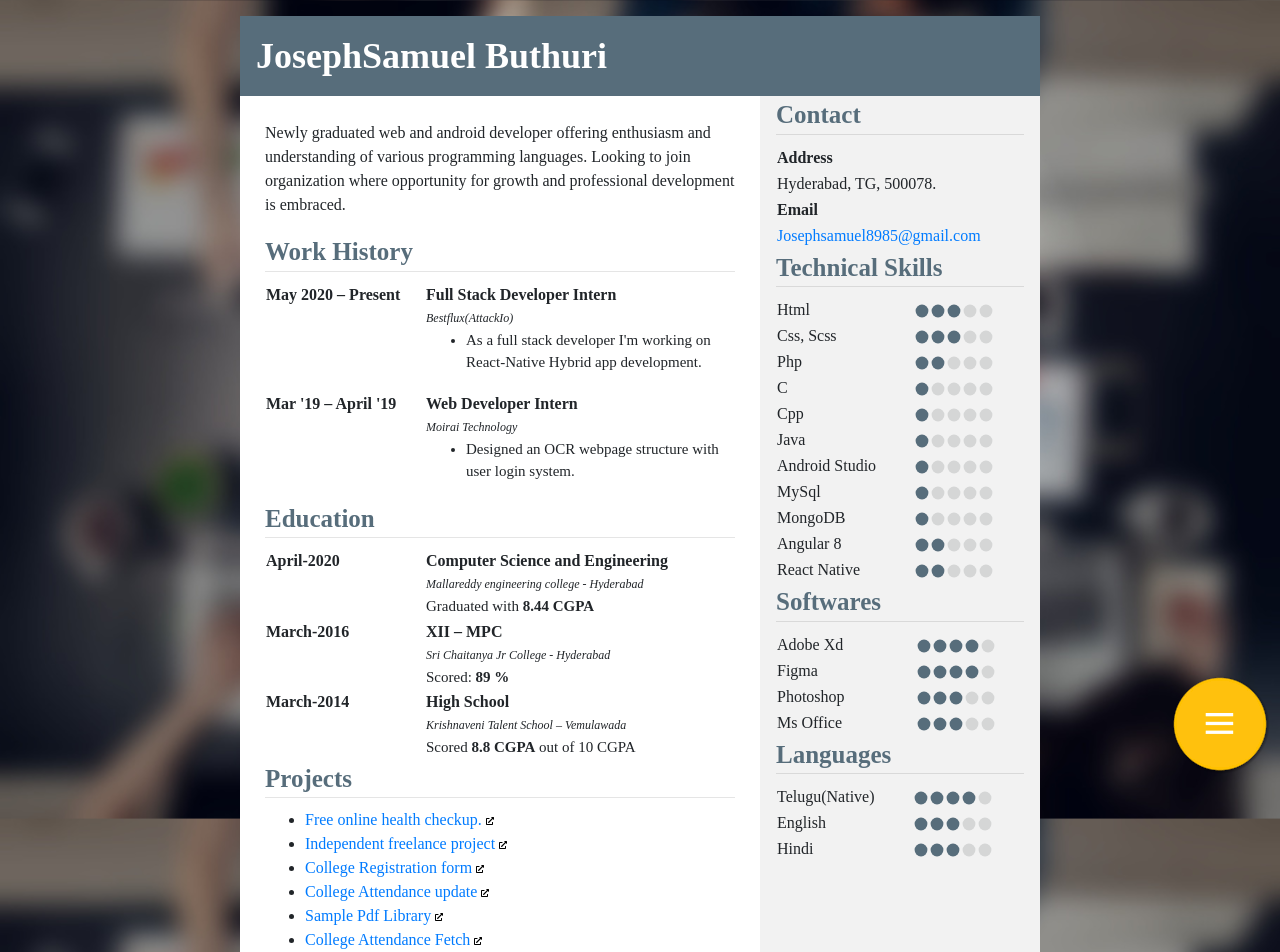
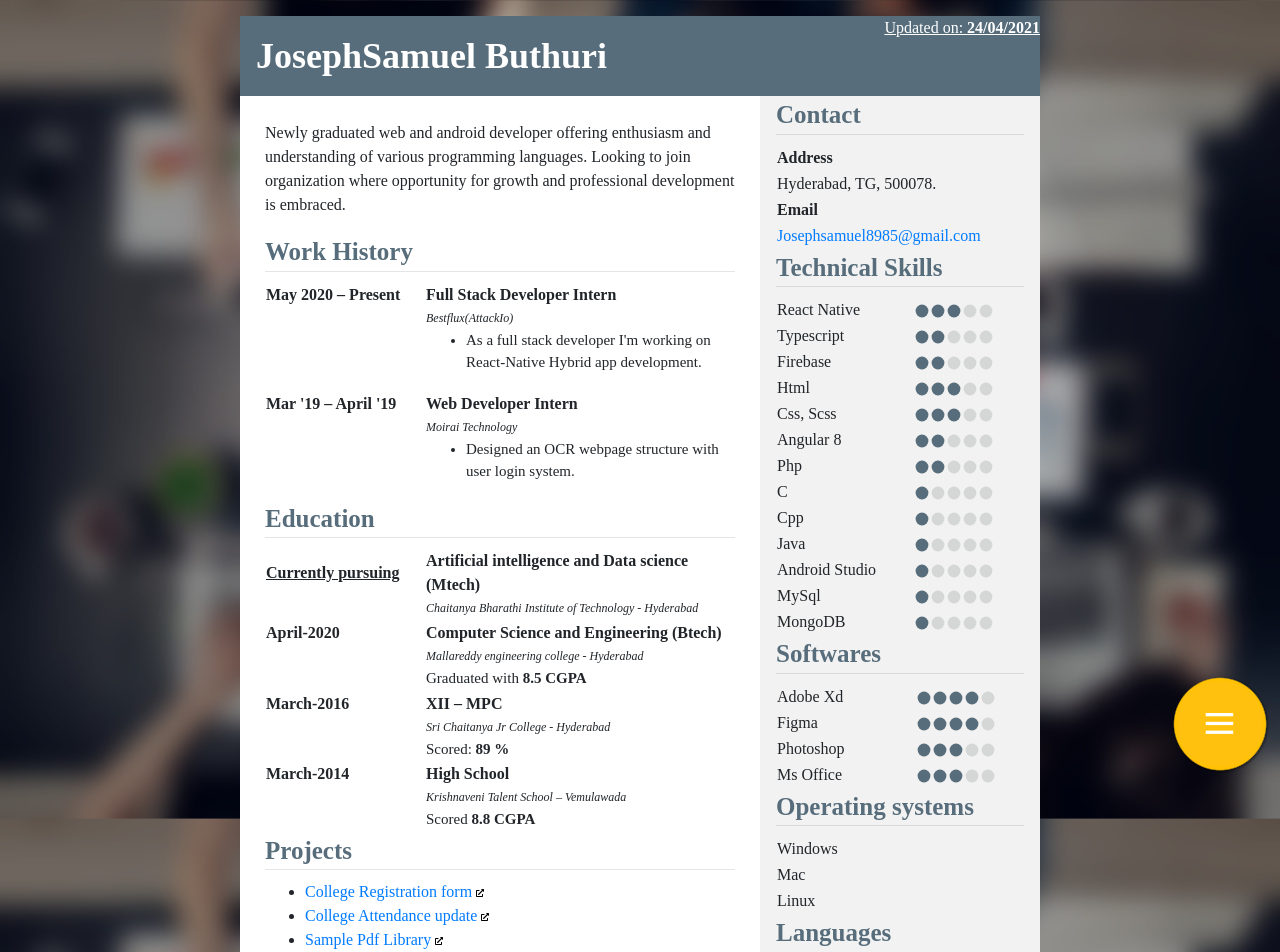
Before and after one commit to xXCHINNAXx/my-resume, an Angular app: page / in a window 1280 px wide. Shown: the top 952 px of the page. Built offline with nearby package versions, Linux system fonts and the light colour scheme.

Commit message:
updated content

```diff
--- a/package.json
+++ b/package.json
@@ -35,9 +35,9 @@
     "@angular/cli": "~9.1.0",
     "@angular/compiler-cli": "~9.1.0",
     "@angular/language-service": "~9.1.0",
-    "@types/node": "^12.11.1",
     "@types/jasmine": "~3.5.0",
     "@types/jasminewd2": "~2.0.3",
+    "@types/node": "^12.11.1",
     "codelyzer": "^5.1.2",
     "jasmine-core": "~3.5.0",
     "jasmine-spec-reporter": "~4.2.1",
--- a/src/app/main-resume/main-resume.component.html
+++ b/src/app/main-resume/main-resume.component.html
@@ -2,6 +2,7 @@
   <div class="card mx-auto shadowcard">
   <div class="header">
   <h1>JosephSamuel Buthuri</h1>
+  <p id="updatedDate"><u>Updated on: <b>24/04/2021</b></u></p>
   </div>
   <div class="mainContent">
   <div class="ConnLeft">
@@ -68,10 +69,30 @@
       <table class="workTablw" id="workTablw">
         <tr>
           <th class="thDate">
+            <u>Currently pursuing</u>
+          </th>
+          <th>
+            Artificial intelligence and Data science (Mtech)
+          </th>
+        </tr>
+        <tr>
+          <td></td>
+          <td class="tdItalicP">
+            Chaitanya Bharathi Institute of Technology - Hyderabad
+          </td>
+        </tr>
+        <tr>
+          <td> </td>
+          <td>
+
+          </td>
+        </tr>
+        <tr>
+          <th class="thDate">
             April-2020
           </th>
           <th>
-          Computer Science and Engineering
+            Computer Science and Engineering (Btech)
           </th>
         </tr>
         <tr>
@@ -83,7 +104,7 @@
         <tr>
           <td> </td>
           <td>
-          Graduated with <b>8.44 CGPA</b>
+            Graduated with <b>8.5 CGPA</b>
           </td>
         </tr>
         <tr>
@@ -123,7 +144,7 @@
         <tr>
           <td> </td>
           <td>
-          Scored <b>8.8 CGPA</b> out of 10 CGPA
+            Scored <b>8.8 CGPA</b>
           </td>
         </tr>
       </table>
@@ -131,12 +152,6 @@
     <span>
       <label for="ProjectsUl">Projects <hr></label>
       <ul id="ProjectsUl">
-      <li>
-        <a href="https://jarush-doctor-homeopathy.life/" target="blank">Free online health checkup. <img src="../../assets/img/external-link-alt-solid.svg" alt="external-link-alt-solid"></a>
-      </li>
-      <li>
-        <a href="https://globalvisionconsultancy.in" target="blank">Independent freelance project <img src="../../assets/img/external-link-alt-solid.svg" alt="external-link-alt-solid"></a>
-      </li>
         <li>
           <a href="http://reg.lala.dx.am" target="blank">College Registration form <img src="../../assets/img/external-link-alt-solid.svg" alt="external-link-alt-solid"></a>
         </li>
@@ -161,10 +176,16 @@
         <label for="OtherLinksUL">Other Links <hr></label>
         <ul id="OtherLinksUL">
           <li>
-          <a href="https://github.com/xXCHINNAXx/" target="blank">GitHub profile <img src="../../assets/img/external-link-alt-solid.svg" alt="external-link-alt-solid"></a>
+            <a href="https://stackoverflow.com/users/11139453/joseph-samuel" target="blank">Stackoverflow <img src="../../assets/img/external-link-alt-solid.svg" alt="external-link-alt-solid"></a>
           </li>
           <li>
-          <a href="https://bit.ly/3cPJY5Q" target="blank">QuickLabs public profile  <img src="../../assets/img/external-link-alt-solid.svg" alt="external-link-alt-solid"></a>
+            <a href="https://www.linkedin.com/in/joseph-samuel-051927169/" target="blank">Linkedin <img src="../../assets/img/external-link-alt-solid.svg" alt="external-link-alt-solid"></a>
+          </li>
+          <li>
+            <a href="https://github.com/xXCHINNAXx/" target="blank">GitHub <img src="../../assets/img/external-link-alt-solid.svg" alt="external-link-alt-solid"></a>
+          </li>
+          <li>
+            <a href="https://bit.ly/3cPJY5Q" target="blank">QuickLabs <img src="../../assets/img/external-link-alt-solid.svg" alt="external-link-alt-solid"></a>
           </li>
 
         </ul>
@@ -202,6 +223,42 @@
         <label for="RTechinicalSkills">Technical Skills <hr></label>
        <table id="RTechinicalSkills" border="0">
         <tr>
+          <td>React Native</td>
+          <td>
+            <svg viewBox="0 0 500 100" id="FIELD_RATV" type="count">
+              <circle cx="50" cy="50" r="40" fill="#576d7b" stroke-width="4" class="default-fill"></circle>
+              <circle cx="150" cy="50" r="40" fill="#576d7b" stroke-width="4" class="default-fill"></circle>
+              <circle cx="250" cy="50" r="40" fill="#576d7b" stroke-width="4" class="default-fill"></circle>
+              <circle cx="350" cy="50" r="40" fill="#d5d6d6" stroke-width="4" class="default-fill"></circle>
+              <circle cx="450" cy="50" r="40" fill="#d5d6d6" stroke-width="4"></circle>
+          </svg>
+          </td>
+        </tr>
+        <tr>
+          <td>Typescript</td>
+          <td>
+            <svg viewBox="0 0 500 100" id="FIELD_RATV" type="count">
+              <circle cx="50" cy="50" r="40" fill="#576d7b" stroke-width="4" class="default-fill"></circle>
+              <circle cx="150" cy="50" r="40" fill="#576d7b" stroke-width="4" class="default-fill"></circle>
+              <circle cx="250" cy="50" r="40" fill="#d5d6d6" stroke-width="4" class="default-fill"></circle>
+              <circle cx="350" cy="50" r="40" fill="#d5d6d6" stroke-width="4" class="default-fill"></circle>
+              <circle cx="450" cy="50" r="40" fill="#d5d6d6" stroke-width="4"></circle>
+          </svg>
+          </td>
+        </tr>
+        <tr>
+          <td>Firebase</td>
+          <td>
+            <svg viewBox="0 0 500 100" id="FIELD_RATV" type="count">
+              <circle cx="50" cy="50" r="40" fill="#576d7b" stroke-width="4" class="default-fill"></circle>
+              <circle cx="150" cy="50" r="40" fill="#576d7b" stroke-width="4" class="default-fill"></circle>
+              <circle cx="250" cy="50" r="40" fill="#d5d6d6" stroke-width="4" class="default-fill"></circle>
+              <circle cx="350" cy="50" r="40" fill="#d5d6d6" stroke-width="4" class="default-fill"></circle>
+              <circle cx="450" cy="50" r="40" fill="#d5d6d6" stroke-width="4"></circle>
+          </svg>
+          </td>
+        </tr>
+     <tr>
        <td>Html</td>
        <td>
         <svg viewBox="0 0 500 100" id="FIELD_RATV" type="count">
@@ -220,6 +277,18 @@
           <circle cx="50" cy="50" r="40" fill="#576d7b" stroke-width="4" class="default-fill"></circle>
           <circle cx="150" cy="50" r="40" fill="#576d7b" stroke-width="4" class="default-fill"></circle>
           <circle cx="250" cy="50" r="40" fill="#576d7b" stroke-width="4" class="default-fill"></circle>
+          <circle cx="350" cy="50" r="40" fill="#d5d6d6" stroke-width="4" class="default-fill"></circle>
+          <circle cx="450" cy="50" r="40" fill="#d5d6d6" stroke-width="4"></circle>
+      </svg>
+      </td>
+    </tr>
+    <tr>
+      <td>Angular 8 </td>
+      <td>
+        <svg viewBox="0 0 500 100" id="FIELD_RATV" type="count">
+          <circle cx="50" cy="50" r="40" fill="#576d7b" stroke-width="4" class="default-fill"></circle>
+          <circle cx="150" cy="50" r="40" fill="#576d7b" stroke-width="4" class="default-fill"></circle>
+          <circle cx="250" cy="50" r="40" fill="#d5d6d6" stroke-width="4" class="default-fill"></circle>
           <circle cx="350" cy="50" r="40" fill="#d5d6d6" stroke-width="4" class="default-fill"></circle>
           <circle cx="450" cy="50" r="40" fill="#d5d6d6" stroke-width="4"></circle>
       </svg>
@@ -309,30 +378,8 @@
       </svg>
       </td>
     </tr>
-  <tr>
-    <td>Angular 8 </td>
-    <td>
-      <svg viewBox="0 0 500 100" id="FIELD_RATV" type="count">
-        <circle cx="50" cy="50" r="40" fill="#576d7b" stroke-width="4" class="default-fill"></circle>
-        <circle cx="150" cy="50" r="40" fill="#576d7b" stroke-width="4" class="default-fill"></circle>
-        <circle cx="250" cy="50" r="40" fill="#d5d6d6" stroke-width="4" class="default-fill"></circle>
-        <circle cx="350" cy="50" r="40" fill="#d5d6d6" stroke-width="4" class="default-fill"></circle>
-        <circle cx="450" cy="50" r="40" fill="#d5d6d6" stroke-width="4"></circle>
-    </svg>
-    </td>
-  </tr>
-  <tr>
-    <td>React Native </td>
-    <td>
-      <svg viewBox="0 0 500 100" id="FIELD_RATV" type="count">
-        <circle cx="50" cy="50" r="40" fill="#576d7b" stroke-width="4" class="default-fill"></circle>
-        <circle cx="150" cy="50" r="40" fill="#576d7b" stroke-width="4" class="default-fill"></circle>
-        <circle cx="250" cy="50" r="40" fill="#d5d6d6" stroke-width="4" class="default-fill"></circle>
-        <circle cx="350" cy="50" r="40" fill="#d5d6d6" stroke-width="4" class="default-fill"></circle>
-        <circle cx="450" cy="50" r="40" fill="#d5d6d6" stroke-width="4"></circle>
-    </svg>
-    </td>
-  </tr>
+
+
        </table>
         </span>
         <span id="RSoftwares">
@@ -388,6 +435,30 @@
       </tr>
          </table>
           </span>
+          <span id="os">
+            <label for="RlanTb">Operating systems<hr></label>
+           <table id="RlanTb" border="0">
+         <tr>
+           <td>Windows</td>
+           <td>
+
+           </td>
+         </tr>
+         <tr>
+          <td>Mac </td>
+          <td>
+
+          </td>
+        </tr>
+        <tr>
+          <td>Linux </td>
+          <td>
+
+          </td>
+        </tr>
+
+           </table>
+            </span>
           <span id="Rlang">
             <label for="RlanTb">Languages <hr></label>
            <table id="RlanTb" border="0">
--- a/src/app/main-resume/main-resume.component.scss
+++ b/src/app/main-resume/main-resume.component.scss
@@ -44,6 +44,12 @@ h1{
   font-weight: 700;
   padding-top: 5px;
   text-align: left;
+}
+#updatedDate{
+  position: absolute;
+  top: 0;
+  right:0;
+  font-size: 3 !important;
 }
 }
 .mainContent{
--- a/src/app/rmenu/rmenu.component.html
+++ b/src/app/rmenu/rmenu.component.html
@@ -7,7 +7,7 @@
   </label>
 
   <a href="#" class="menu-item"> <fa-icon [icon]="infoIcon" rotate="180" size="lg" ></fa-icon> </a>
-  <a href="#" class="menu-item"> <fa-icon [icon]="mailIcon" rotate="180" size="lg" ></fa-icon> </a>
+  <a href="mailto:Josephsamuel8985@gmail.com" class="menu-item"> <fa-icon [icon]="mailIcon" rotate="180" size="lg" ></fa-icon> </a>
   <a href="../../assets/files/JosephSamuelResume.pdf" download="BJosephSamuelResume" target="_blank" class="menu-item"> <fa-icon [icon]="DownloadIcon" rotate="180" size="lg" ></fa-icon> </a>
 
 
```
Also changed, not shown: 2 other files (tests, documents, lock files or other folders). Lines whose indentation alone changed are shown as unchanged.
